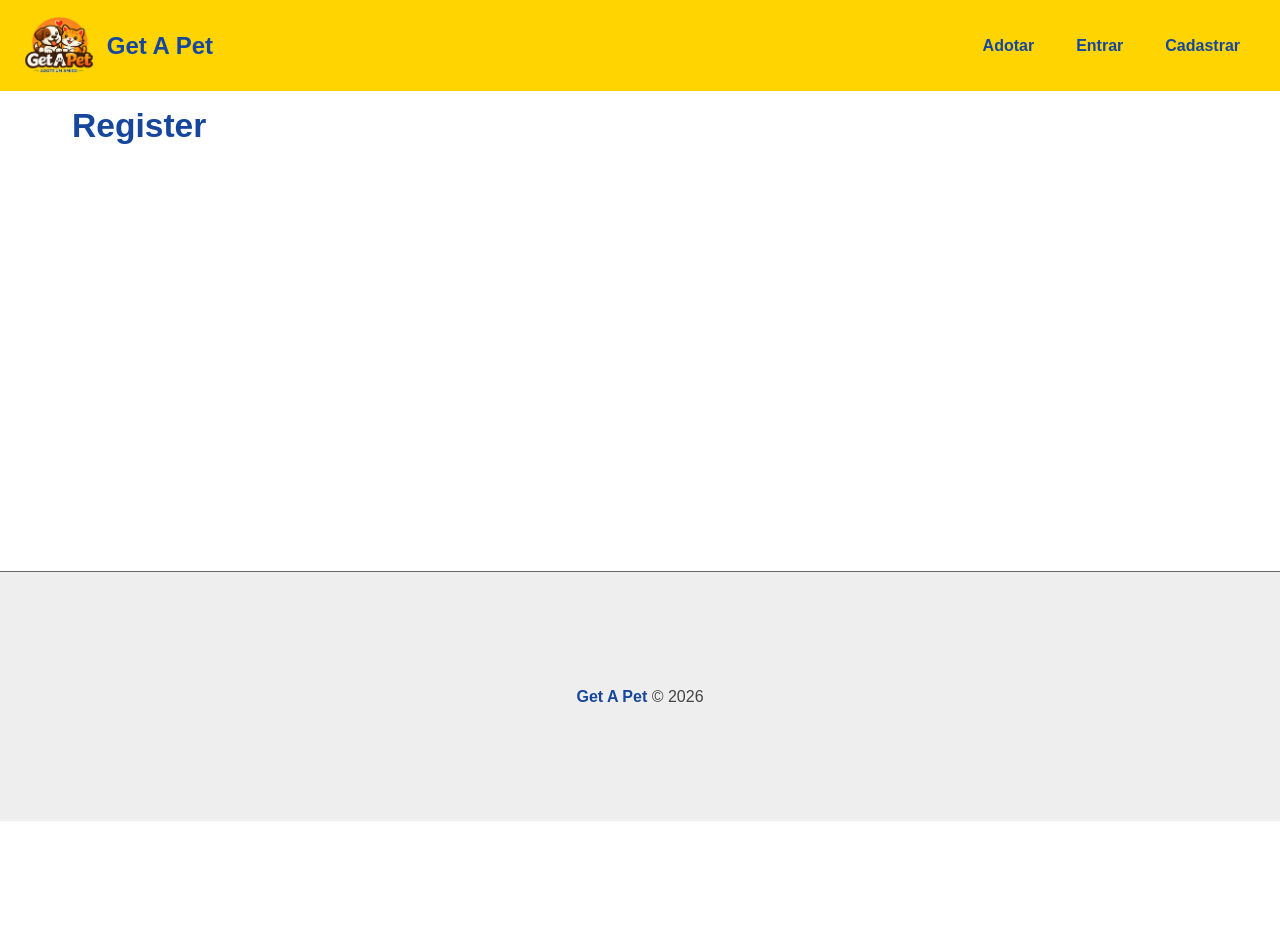
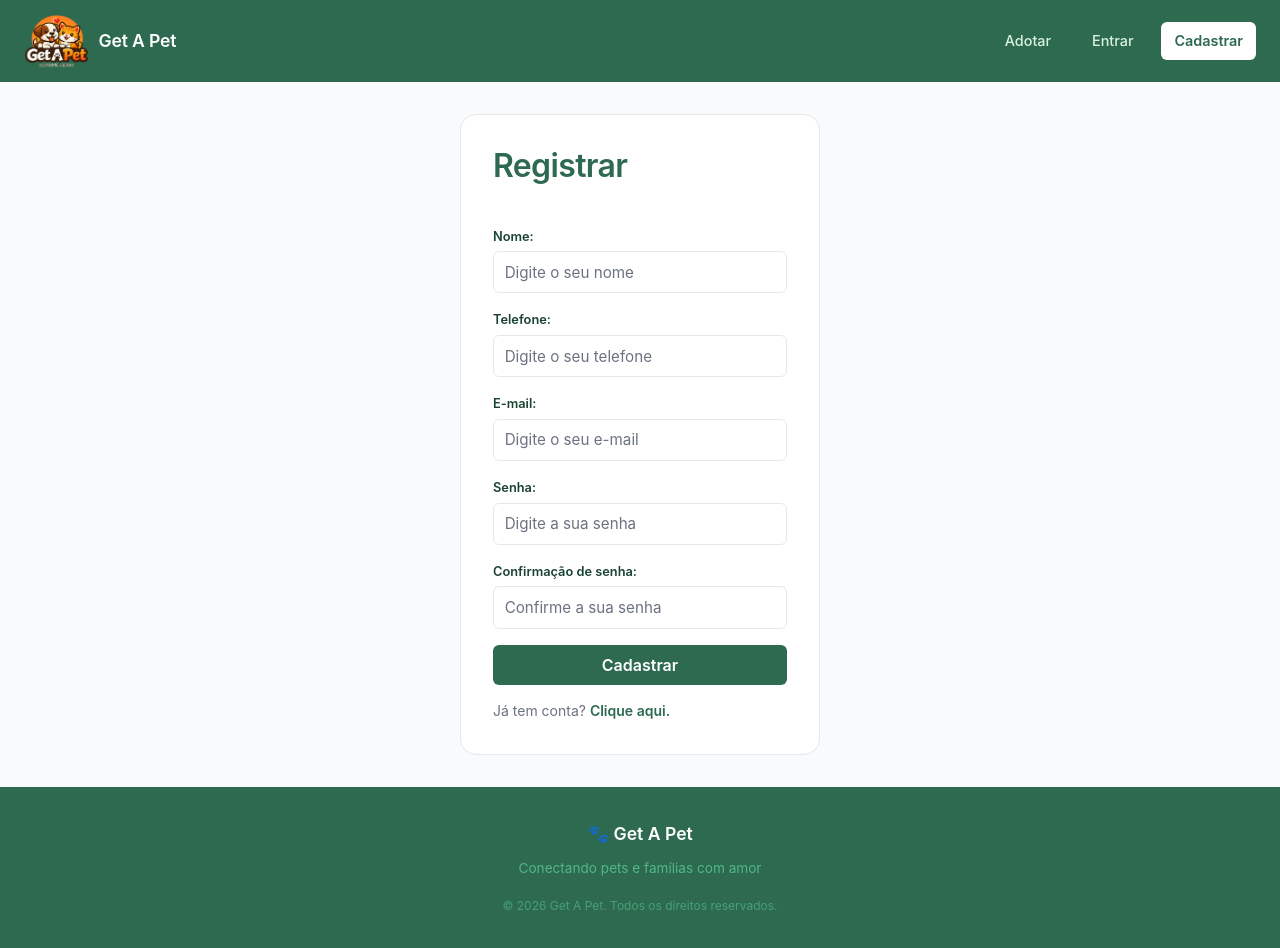
Before and after one commit to victor-hugo-ss/get-a-pet-frontend, a React (Create React App) app: page /register in a window 1280 px wide. Before the commit the page ends 821 px from the top, so only its background shows below. Built offline with nearby package versions, Linux system fonts and the light colour scheme.

Commit message:
feat: aplicação de nova identidade visual para a nav, footer e a página de registro

```diff
--- /dev/null
+++ b/src/components/form/Form.module.css
@@ -0,0 +1,45 @@
+.form_container {
+    max-width: 360px;
+    margin: 0 auto;
+    background-color: #fff;
+    border-radius: var(--radius-lg);
+    border: 0.5px solid var(--color-border);
+    padding: 2rem;
+}
+
+.form_container h1 {
+    margin-bottom: 1.25em;
+}
+
+.form_container input[type='submit'] {
+    border-radius: var(--radius-sm);
+    background-color: var(--color-primary);
+    color: #fff;
+    border: none;
+    min-height: 2.5em;
+    width: 100%;
+    cursor: pointer;
+    font-size: 1rem;
+    font-weight: 600;
+    transition: background-color 0.2s;
+}
+
+.form_container input[type='submit']:hover {
+    background-color: var(--color-primary-dark);
+}
+
+.form_container p {
+    margin-top: 1em;
+    font-size: 0.875rem;
+    color: var(--color-text-muted);
+}
+
+.form_container p a {
+    color: var(--color-primary);
+    font-weight: 600;
+    text-decoration: none;
+}
+
+.form_container p a:hover {
+    text-decoration: underline;
+}
--- /dev/null
+++ b/src/components/form/Input.js
@@ -0,0 +1,28 @@
+import styles from './Input.module.css';
+
+function Input({
+    type,
+    text,
+    name,
+    placeholder,
+    handleOnChange,
+    value,
+    multiple,
+}) {
+    return (
+        <div className={styles.form_control}>
+            <label htmlFor={name}>{text}:</label>
+            <input
+                type={type}
+                name={name}
+                id={name}
+                placeholder={placeholder}
+                onChange={handleOnChange}
+                value={value}
+                {...(multiple ? { multiple } : '')}
+            />
+        </div>
+    );
+}
+
+export default Input;
--- /dev/null
+++ b/src/components/form/Input.module.css
@@ -0,0 +1,30 @@
+.form_control {
+    display: flex;
+    flex-direction: column;
+    margin-bottom: 1em;
+}
+
+.form_control label {
+    margin-bottom: 0.3em;
+    font-weight: 600;
+    font-size: 0.8rem;
+    color: var(--color-primary-dark);
+}
+
+.form_control input {
+    padding: 0.7em;
+    border: 1px solid var(--color-border);
+    border-radius: var(--radius-sm);
+    font-size: 0.95rem;
+    color: var(--color-text);
+    transition: border-color 0.2s;
+    outline: none;
+}
+
+.form_control input:focus {
+    border-color: var(--color-primary);
+}
+
+.form_control input::placeholder {
+    color: var(--color-text-muted);
+}
--- a/src/components/layout/Container.module.css
+++ b/src/components/layout/Container.module.css
@@ -1,6 +1,7 @@
 .container {
-    min-height: 60vh;
-    padding: 1em 2em 3em;
     max-width: 1200px;
+    width: 100%;
     margin: 0 auto;
+    padding: 2rem 1.5rem;
+    flex: 1;
 }
--- a/src/components/layout/Footer.js
+++ b/src/components/layout/Footer.js
@@ -1,10 +1,16 @@
+import { Link } from 'react-router-dom';
+
 import styles from './Footer.module.css';
 
 function Footer() {
     return (
         <footer className={styles.footer}>
-            <p>
-                <span className="bold">Get A Pet</span> &copy; 2026
+            <p className={styles.footer_logo}>🐾 Get A Pet</p>
+            <p className={styles.footer_sub}>
+                Conectando pets e famílias com amor
+            </p>
+            <p className={styles.footer_copy}>
+                © 2026 Get A Pet. Todos os direitos reservados.
             </p>
         </footer>
     );
--- a/src/components/layout/Footer.module.css
+++ b/src/components/layout/Footer.module.css
@@ -1,9 +1,30 @@
 .footer {
-    height: 250px;
     display: flex;
+    flex-direction: column;
     align-items: center;
     justify-content: center;
-    background-color: #eee;
-    color: #444;
-    border-top: 1px solid #666;
+    gap: 0.5rem;
+    padding: 2rem;
+    background-color: var(--color-primary);
+    color: var(--color-primary-bg);
 }
+
+.footer_logo {
+    font-size: 1.1rem;
+    font-weight: 600;
+    color: #fff;
+    margin: 0;
+}
+
+.footer_sub {
+    font-size: 0.85rem;
+    color: var(--color-primary-light);
+    margin: 0;
+}
+
+.footer_copy {
+    font-size: 0.75rem;
+    color: var(--color-primary-light);
+    opacity: 0.7;
+    margin: 0.5rem 0 0;
+}
--- a/src/components/layout/Navbar.js
+++ b/src/components/layout/Navbar.js
@@ -11,14 +11,14 @@ function Navbar() {
                 <img src={Logo} alt="Get A Pet" />
                 <h2>Get A Pet</h2>
             </div>
-            <ul>
+            <ul className={styles.navbar_links}>
                 <li>
                     <Link to={'/'}>Adotar</Link>
                 </li>
                 <li>
                     <Link to={'/login'}>Entrar</Link>
                 </li>
-                <li>
+                <li className={styles.navbar_cta}>
                     <Link to={'/register'}>Cadastrar</Link>
                 </li>
             </ul>
--- a/src/components/layout/Navbar.module.css
+++ b/src/components/layout/Navbar.module.css
@@ -1,44 +1,63 @@
 .navbar {
     display: flex;
     justify-content: space-between;
-    padding: 1em 1.5em;
-    background-color: #ffd400;
-    color: #16479d;
+    align-items: center;
+    padding: 0.85em 1.5em;
+    background-color: var(--color-primary);
 }
 
 .navbar_logo {
     display: flex;
     align-items: center;
+    gap: 0.6em;
 }
 
 .navbar_logo img {
-    width: 70px;
-    margin-right: 0.8em;
+    width: 65px;
+    border-radius: var(--radius-sm);
 }
 
-.navbar ul {
+.navbar_logo h2 {
+    color: #fff;
+    font-size: 1.1rem;
+    font-weight: 600;
+    letter-spacing: -0.01em;
+    margin: 0;
+}
+
+.navbar_links {
     display: flex;
-    gap: 10px;
+    gap: 15px;
     align-items: center;
     list-style: none;
 }
 
-.navbar li,
-.navbar a {
+.navbar_links li a {
+    display: block;
     text-decoration: none;
-    color: #16479d;
-    font-weight: bold;
-    cursor: pointer;
-    transition: 0.5s;
-    padding: 0.5em 0.5em;
-    border-radius: 5px;
+    color: var(--color-primary-bg);
+    font-weight: 500;
+    font-size: 0.9rem;
+    padding: 0.45em 0.9em;
+    border-radius: var(--radius-sm);
+    transition:
+        background 0.2s,
+        color 0.2s;
 }
 
-.navbar li:hover {
-    background-color: #16479d;
+.navbar_links li:hover a {
+    background-color: var(--color-primary-dark);
     color: #fff;
 }
 
-.navbar li:hover > a {
-    color: #fff;
+/* Botão de destaque para "Cadastrar" */
+.navbar_cta a {
+    background-color: #fff;
+    color: var(--color-primary) !important;
+    font-weight: 600 !important;
 }
+
+.navbar_cta:hover a {
+    background-color: var(--color-primary-bg) !important;
+    color: var(--color-primary-dark) !important;
+}
--- a/src/components/pages/auth/Register.js
+++ b/src/components/pages/auth/Register.js
@@ -1,7 +1,55 @@
+import Input from '../../form/Input';
+
+import styles from '../../form/Form.module.css';
+import { Link } from 'react-router-dom';
+
 function Register() {
+    function handleChange(e) {}
+
     return (
-        <section>
-            <h1>Register</h1>
+        <section className={styles.form_container}>
+            <h1>Registrar</h1>
+            <form>
+                <Input
+                    text="Nome"
+                    type="text"
+                    name="name"
+                    placeholder="Digite o seu nome"
+                    handleOnChange={handleChange}
+                />
+                <Input
+                    text="Telefone"
+                    type="text"
+                    name="phone"
+                    placeholder="Digite o seu telefone"
+                    handleOnChange={handleChange}
+                />
+                <Input
+                    text="E-mail"
+                    type="email"
+                    name="email"
+                    placeholder="Digite o seu e-mail"
+                    handleOnChange={handleChange}
+                />
+                <Input
+                    text="Senha"
+                    type="password"
+                    name="password"
+                    placeholder="Digite a sua senha"
+                    handleOnChange={handleChange}
+                />
+                <Input
+                    text="Confirmação de senha"
+                    type="password"
+                    name="confirmpassword"
+                    placeholder="Confirme a sua senha"
+                    handleOnChange={handleChange}
+                />
+                <input type="submit" value="Cadastrar" />
+            </form>
+            <p>
+                Já tem conta? <Link to="/login">Clique aqui.</Link>
+            </p>
         </section>
     );
 }
--- a/src/index.css
+++ b/src/index.css
@@ -1,17 +1,57 @@
 * {
     padding: 0;
     margin: 0;
-    font-family: Arial, Helvetica, sans-serif;
     box-sizing: border-box;
+    font-family: 'Inter', 'Segoe UI', Arial, Helvetica, sans-serif;
+}
+
+:root {
+    --color-primary: #2d6a4f;
+    --color-primary-dark: #1b4332;
+    --color-primary-light: #52b788;
+    --color-primary-bg: #d8f3dc;
+    --color-text: #374151;
+    --color-text-muted: #6b7280;
+    --color-surface: #f9fafb;
+    --color-border: #e5e7eb;
+    --radius-sm: 6px;
+    --radius-md: 10px;
+    --radius-lg: 16px;
+}
+
+body {
+    background-color: var(--color-surface);
+    color: var(--color-text);
+    line-height: 1.7;
+    min-height: 100vh;
+    display: flex;
+    flex-direction: column;
 }
 
 h1 {
-    color: #16479d;
+    font-size: 2rem;
+    font-weight: 600;
+    color: var(--color-primary);
+    letter-spacing: -0.02em;
+    line-height: 1.2;
     margin-bottom: 1em;
-    font-size: 2.1em;
+}
+
+h2 {
+    font-size: 1.25rem;
+    font-weight: 500;
+    color: var(--color-primary-dark);
+    margin-bottom: 0.75em;
+}
+
+h3 {
+    font-size: 1rem;
+    font-weight: 600;
+    color: var(--color-primary-dark);
+    margin-bottom: 0.5em;
 }
 
 .bold {
-    font-weight: bold;
-    color: #16479d;
+    font-weight: 600;
+    color: var(--color-primary);
 }
```
